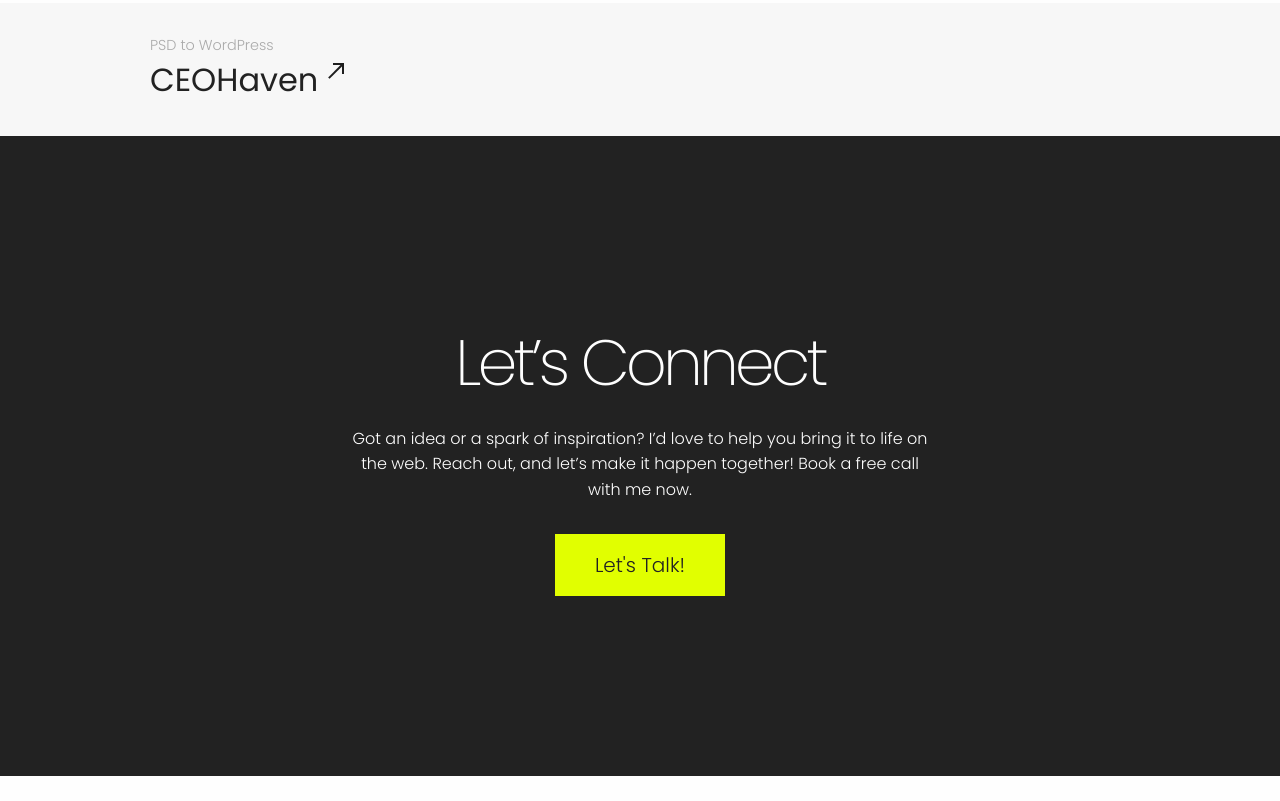
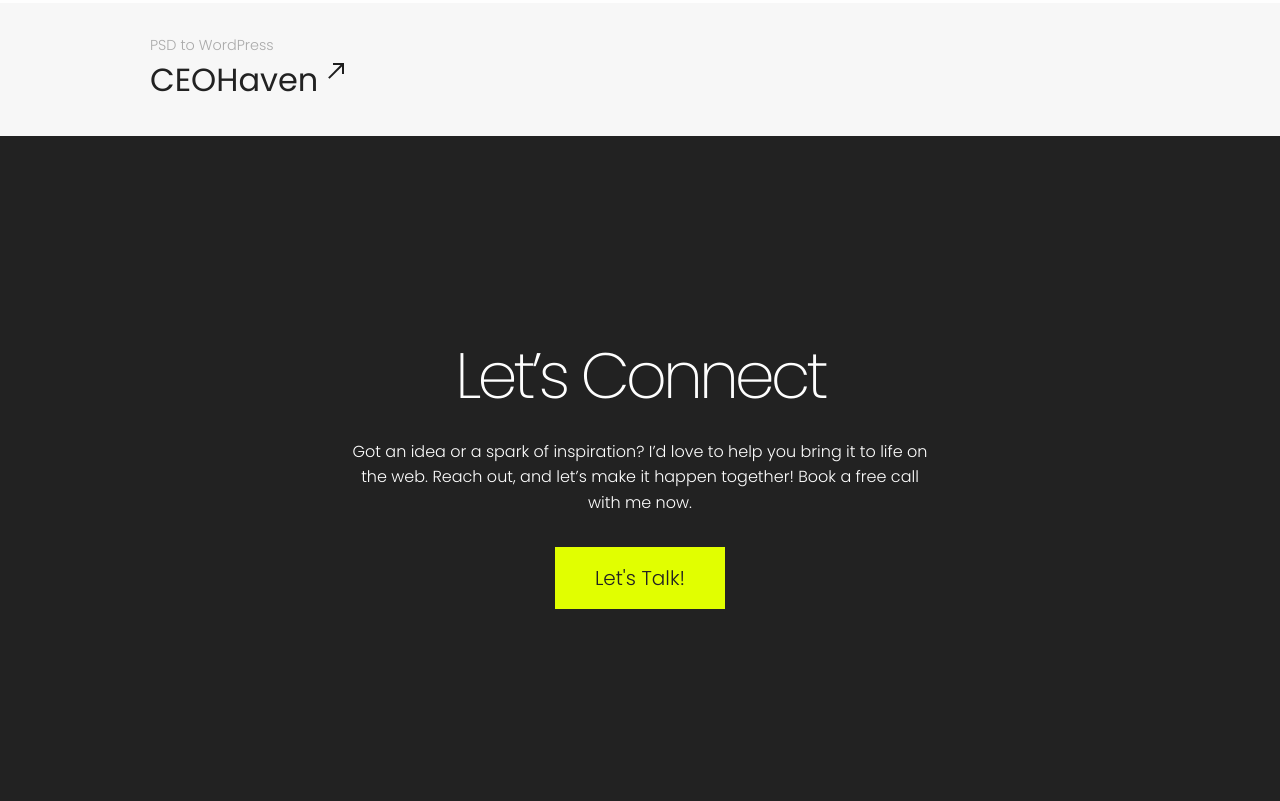
Before and after one commit to umwebdev/umwebdev, a plain HTML site: page index.html in a window 1280 px wide. Shown: the part 1288-2089 px from the top of the page. Before the commit the page ends 2064 px from the top, so only its background shows below. Drawn offline with Linux system fonts and the light colour scheme.

Commit message:
first commit

```diff
--- a/index.html
+++ b/index.html
@@ -158,7 +158,9 @@
           to life on the web. Reach out, and let’s make it happen together! Book
           a free call with me now.
         </p>
-        <a href="#" class="cta">Let's Talk!</a>
+        <div class="flex-center">
+          <a href="#" class="cta">Let's Talk!</a>
+        </div>
       </div>
     </footer>
   </body>
--- a/style.css
+++ b/style.css
@@ -48,10 +48,18 @@ a {
 }
 
 .cta {
+  display: inline-block;
+  margin: 0 auto;
   font-size: 1.25rem;
   font-weight: 300;
   background: #e1ff00;
   padding: 1rem 2.5rem;
+}
+
+.flex-center {
+  display: flex;
+  justify-content: center;
+  align-items: center;
 }
 
 /* nav */
@@ -178,14 +186,9 @@ a {
 }
 
 .footer {
-  height: 80vh;
+  padding: 12rem 0;
 
   color: #fefefe;
-
-  display: flex;
-  flex-direction: column;
-  justify-content: center;
-  align-items: center;
 }
 
 @media (max-width: 1024px) {
```
